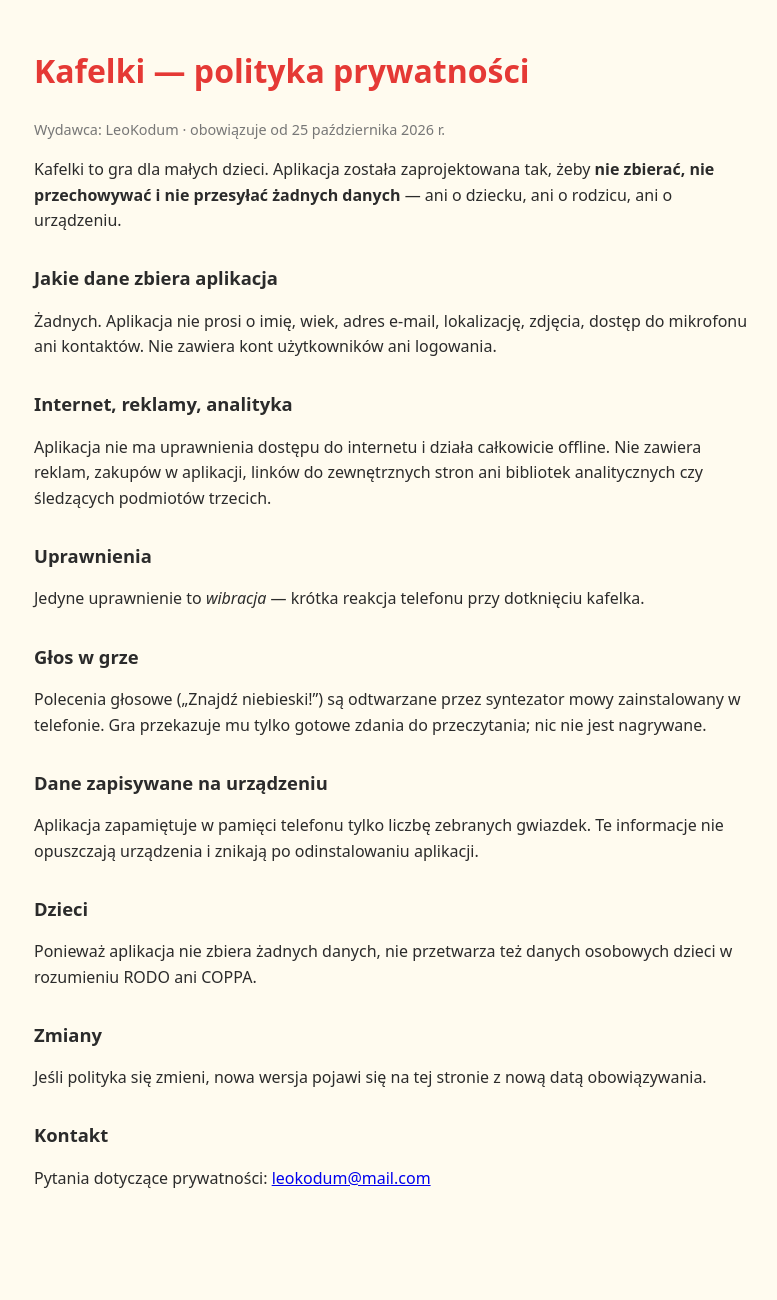
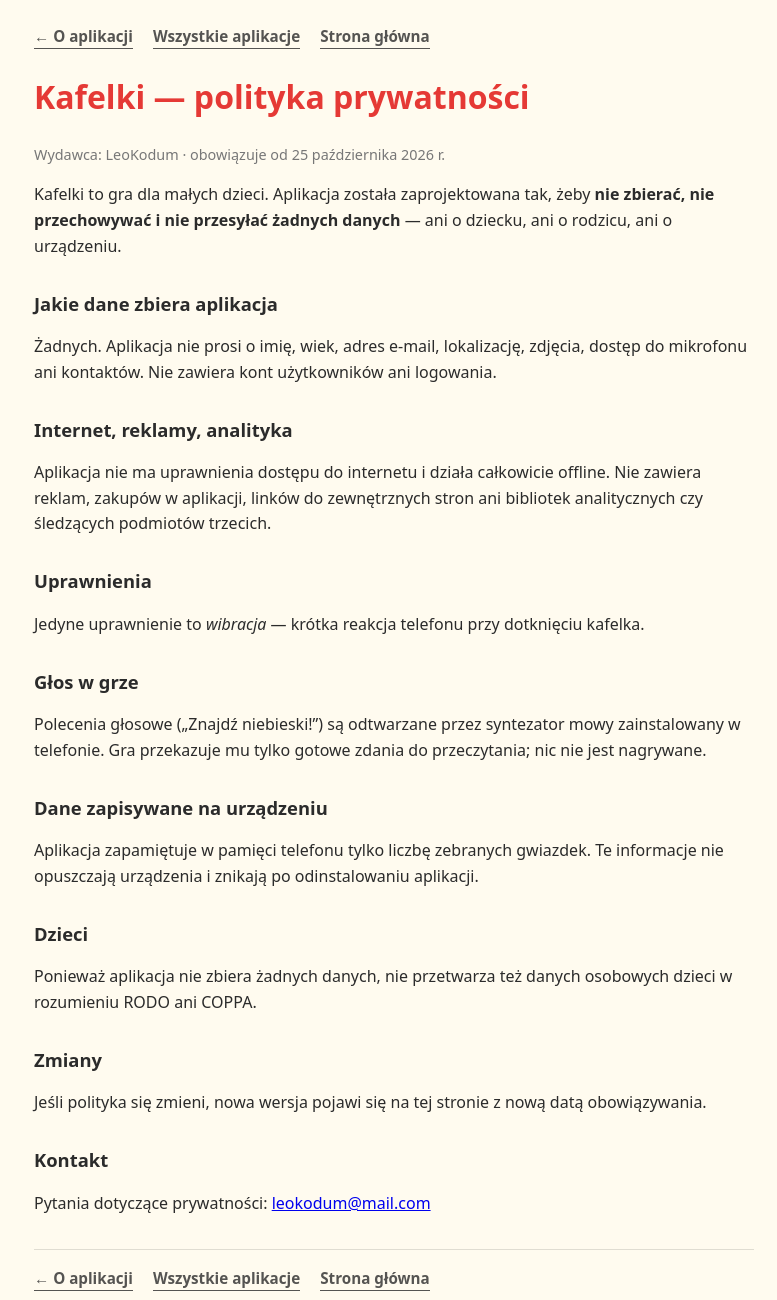
Before and after one commit to robert-polska/leokodum, a plain HTML site: page kafelki/polityka-prywatnosci.html in a window 1280 px wide. Shown: the whole page, without its empty margins (246-1023 px from the left). Before the commit the page ends 1231 px from the top, so only its background shows below. Drawn offline with Linux system fonts and the light colour scheme.

Commit message:
Polityki: linki powrotu do aplikacji i strony głównej
Co-Authored-By: Claude Opus 5.5 <noreply@anthropic.com>

```diff
--- a/kafelki/polityka-prywatnosci.html
+++ b/kafelki/polityka-prywatnosci.html
@@ -9,9 +9,14 @@
   h1 { color: #e53935; }
   h2 { margin-top: 1.6em; font-size: 1.15em; }
   .meta { color: #777; font-size: .9em; }
+  .wroc { display: flex; flex-wrap: wrap; gap: 8px 20px; margin: 0 0 20px; font-size: .95em; }
+  .wroc a { color: inherit; font-weight: 600; text-decoration: none; border-bottom: 1px solid currentColor; opacity: .8; }
+  .wroc a:hover { opacity: 1; }
+  .wroc.dol { margin: 32px 0 0; padding-top: 16px; border-top: 1px solid rgba(0,0,0,.12); }
 </style>
 </head>
 <body>
+<nav class="wroc"><a href="./">← O aplikacji</a><a href="../#aplikacje">Wszystkie aplikacje</a><a href="../">Strona główna</a></nav>
 <h1>Kafelki — polityka prywatności</h1>
 <p class="meta">Wydawca: LeoKodum · obowiązuje od 25 października 2026 r.</p>
 
@@ -40,5 +45,6 @@
 
 <h2>Kontakt</h2>
 <p>Pytania dotyczące prywatności: <a href="mailto:leokodum@mail.com">leokodum@mail.com</a></p>
+<nav class="wroc dol"><a href="./">← O aplikacji</a><a href="../#aplikacje">Wszystkie aplikacje</a><a href="../">Strona główna</a></nav>
 </body>
 </html>
```
Also changed, not shown: kids-locknet/polityka-prywatnosci.html (+6 -0 lines), opp-assist/polityka-prywatnosci.html (+6 -0 lines), test-iq/polityka-prywatnosci.html (+6 -0 lines).
